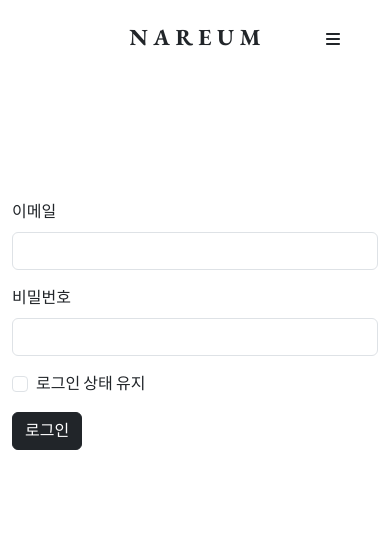
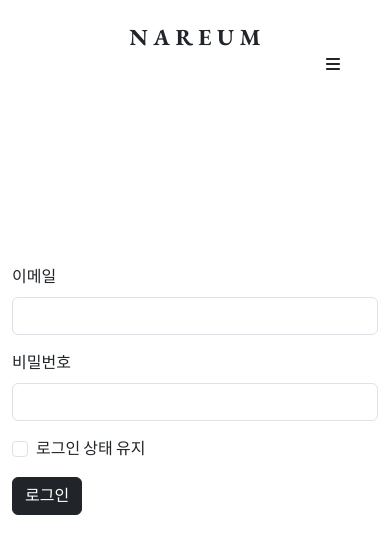
Before and after one commit to jeonha01/react-shoppingmall, a React (Create React App) app: page /login in a window 390 px wide. Shown: the top 554 px of the page. Built offline with nearby package versions, Linux system fonts and the light colour scheme.

Commit message:
nineth-commit

```diff
--- a/src/App.css
+++ b/src/App.css
@@ -85,7 +85,7 @@ body {
     justify-content: flex-end;
     align-items: center;
     margin-right: 20px;
-
+    margin-top: 65px;
 }
 
 .hide-header {
@@ -104,7 +104,7 @@ body {
 
 .nav-header * {
     margin-right: 10px;
-    margin-top: 65px;
+
 }
 
 .side-menu {
@@ -164,11 +164,10 @@ body {
         background-image: url('https://e1.pxfuel.com/desktop-wallpaper/846/4/desktop-wallpaper-waikiki-beach-background-pics-waikiki.jpg');
         width: 100%;
         background-position: center;
+        z-index: 8;
     }
 
-    .hi {
-        margin-top: 18px;
-    }
+
 
     .hide {
         display: block !important;
```
